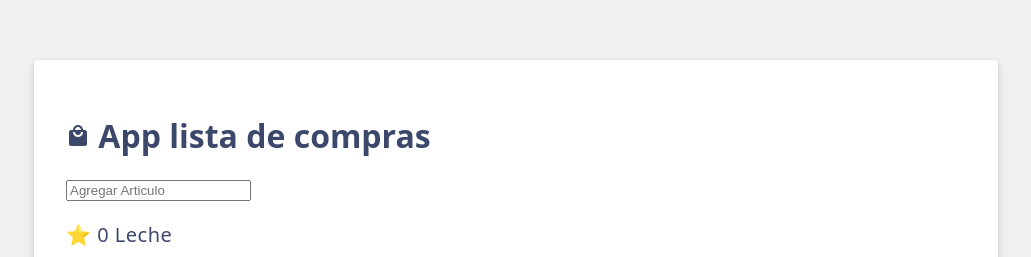
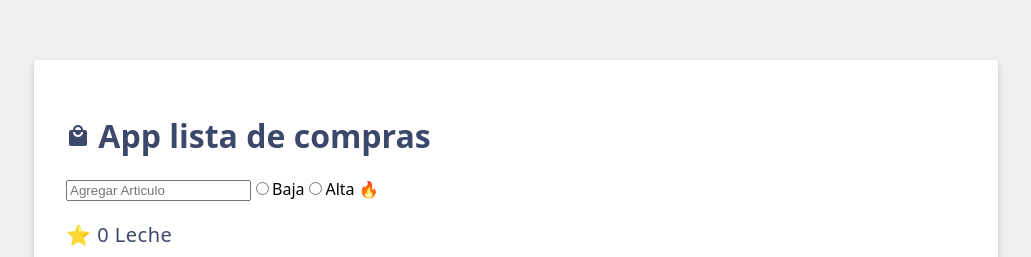
Before and after one commit to ErikMT24/Vue.js-ShoppingCart, a Vue app: page / in a window 1280 px wide. Shown: the part 150-407 px from the top of the page, without its empty margins (124-1155 px from the left). Built offline with nearby package versions, Linux system fonts and the light colour scheme.

Commit message:
⭐FEAT:  Checkboxes Bind checkboxes to newItemPriority

```diff
--- a/src/App.vue
+++ b/src/App.vue
@@ -17,11 +17,16 @@
 {id: 5, label:'Huevos'}
 ]);
 const newItem = ref('');
+const newItemPriority = ref('');
 </script>
 
 <template>
    <h1> <i :class="shoppingIcon">local_mall</i> <span v-html="bag"></span> {{ header }} </h1>
    <input v-model="newItem" placeholder="Agregar Articulo">
+   <!-- Radio Button -->
+      <label><input type="radio" v-model="newItemPriority" value ="low">Baja</label>
+      <label><input type="radio" v-model="newItemPriority" value ="high">Alta</label>
+      {{ newItemPriority == 'low' ?'🧊':'🔥'  }}
    <ul>
     <li v-for="({id,label}, i) in items" v-bind:key="id">⭐ {{ i }} {{ label }}</li>
    </ul>
```
